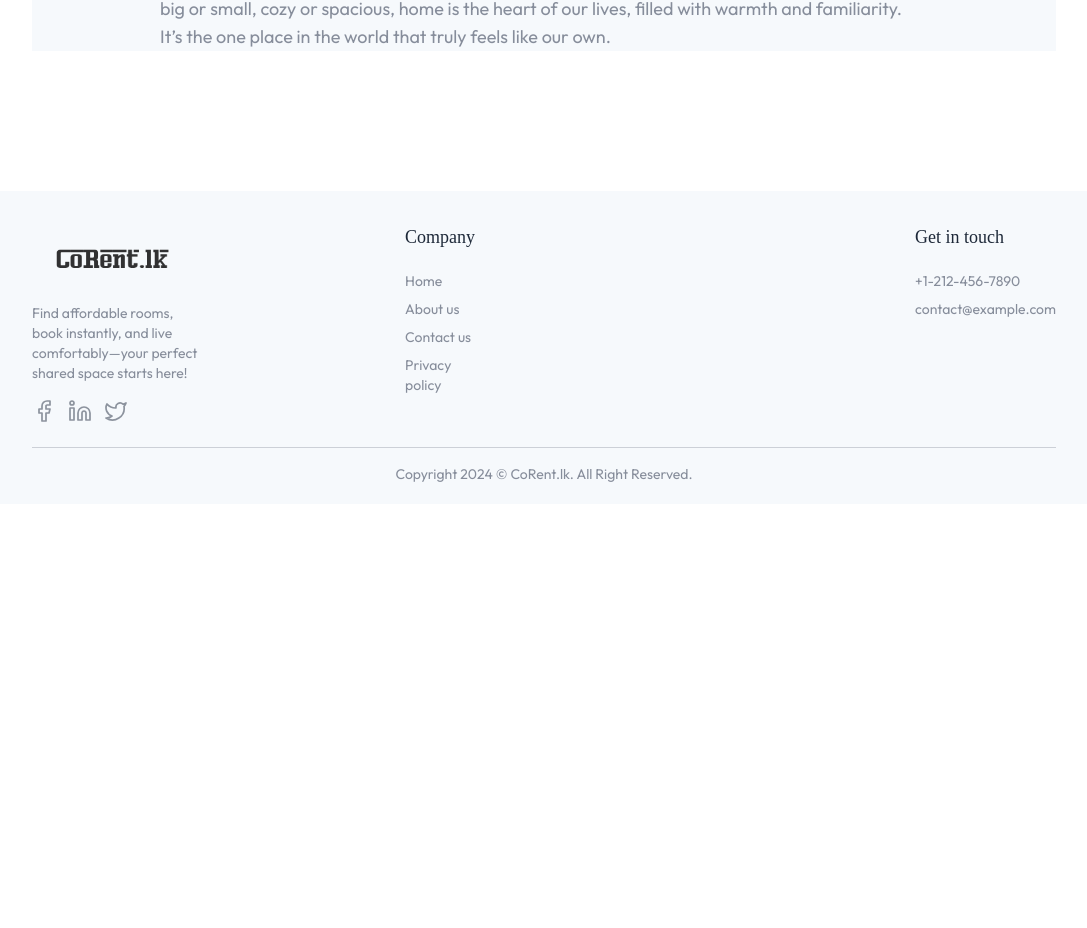
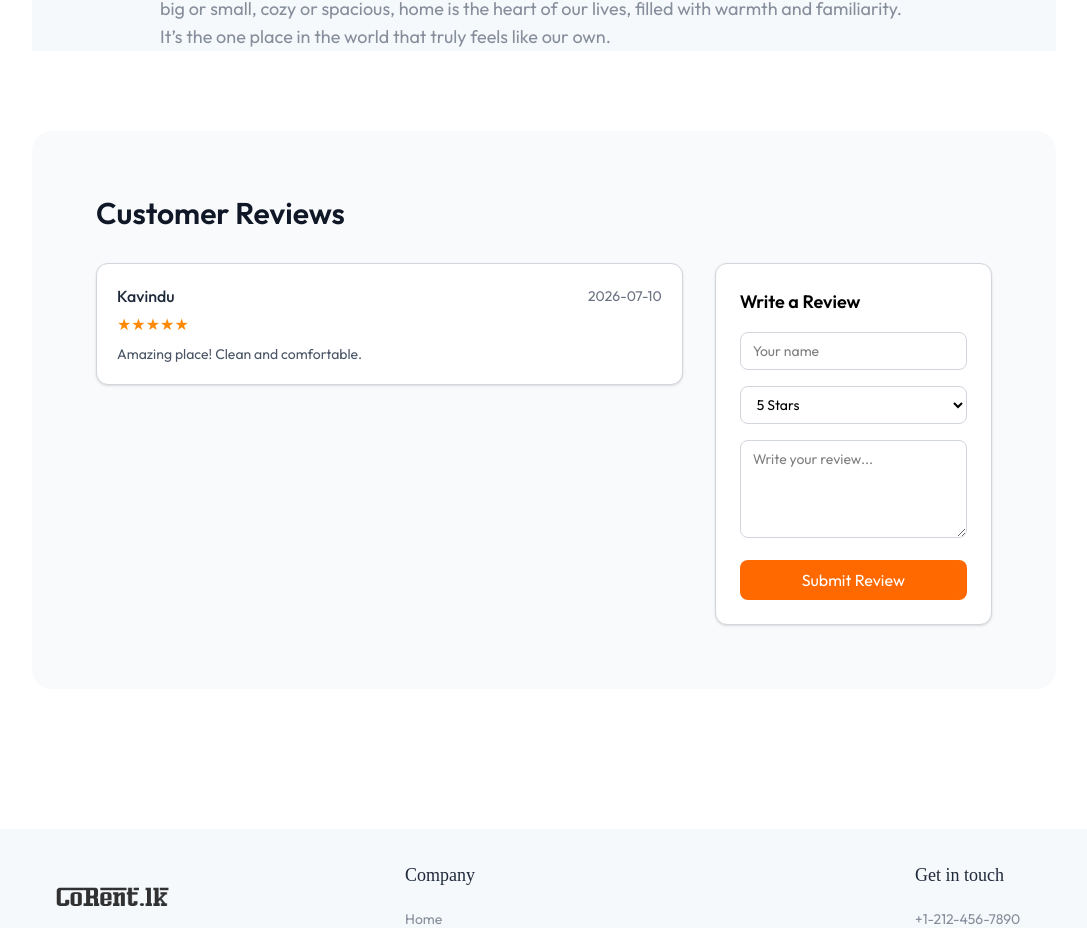
Before and after one commit to Kivindu02/smart-rental-platform, a React (Vite) app in the folder frontend/: page /rooms/64f7d2e91a2b4a37c01e9f44 in a window 1280 px wide. Shown: the part 911-1839 px from the top of the page, without its empty margins (96-1183 px from the left). Before the commit the page ends 1415 px from the top, so only its background shows below. Built offline with nearby package versions, Linux system fonts and the light colour scheme; a web font is replaced by a local one.

Commit message:
implement reviews component in space details page

```diff
--- /dev/null
+++ b/frontend/src/components/Reviews/Reviews.jsx
@@ -0,0 +1,130 @@
+import { useState } from "react";
+
+const Reviews = () => {
+  const [reviews, setReviews] = useState([
+    {
+      id: 1,
+      name: "Kavindu",
+      rating: 5,
+      comment: "Amazing place! Clean and comfortable.",
+      date: "2026-07-10",
+    },
+  ]);
+
+  const [form, setForm] = useState({
+    name: "",
+    rating: 5,
+    comment: "",
+  });
+
+  // Handle input change
+  const handleChange = (e) => {
+    setForm({ ...form, [e.target.name]: e.target.value });
+  };
+
+  // Submit review
+  const handleSubmit = (e) => {
+    e.preventDefault();
+
+    const newReview = {
+      id: Date.now(),
+      ...form,
+      date: new Date().toISOString().split("T")[0],
+    };
+
+    setReviews([newReview, ...reviews]);
+
+    setForm({ name: "", rating: 5, comment: "" });
+  };
+
+  return (
+    <div className="py-16 px-6 md:px-16 bg-gray-50 rounded-[20px]">
+
+      {/* Title */}
+      <h2 className="text-3xl font-semibold text-gray-900 mb-8">
+        Customer Reviews
+      </h2>
+
+      <div className="grid md:grid-cols-3 gap-8">
+
+        {/* 🔹 Review List */}
+        <div className="md:col-span-2 space-y-6">
+          {reviews.map((r) => (
+            <div key={r.id} className="bg-white p-5 rounded-xl shadow-sm border border-gray-300">
+
+              {/* Header */}
+              <div className="flex justify-between items-center">
+                <p className="font-medium text-gray-800">{r.name}</p>
+                <p className="text-sm text-gray-500">{r.date}</p>
+              </div>
+
+              {/* Rating */}
+              <div className="text-orange-400 mt-1">
+                {"★".repeat(r.rating)}
+                {"☆".repeat(5 - r.rating)}
+              </div>
+
+              {/* Comment */}
+              <p className="text-gray-600 mt-2 text-sm">{r.comment}</p>
+            </div>
+          ))}
+        </div>
+
+        {/* 🔹 Review Form */}
+        <div className="bg-white p-6 rounded-xl shadow-sm border border-gray-300 h-fit">
+
+          <h3 className="text-lg font-semibold mb-4">Write a Review</h3>
+
+          <form onSubmit={handleSubmit} className="space-y-4">
+
+            {/* Name */}
+            <input
+              type="text"
+              name="name"
+              placeholder="Your name"
+              value={form.name}
+              onChange={handleChange}
+              className="w-full border border-gray-300 rounded-lg px-3 py-2 text-sm outline-none focus:ring-2 focus:ring-orange-400"
+              required
+            />
+
+            {/* Rating */}
+            <select
+              name="rating"
+              value={form.rating}
+              onChange={handleChange}
+              className="w-full border border-gray-300 rounded-lg px-3 py-2 text-sm"
+            >
+              {[5,4,3,2,1].map((r) => (
+                <option key={r} value={r}>{r} Stars</option>
+              ))}
+            </select>
+
+            {/* Comment */}
+            <textarea
+              name="comment"
+              placeholder="Write your review..."
+              value={form.comment}
+              onChange={handleChange}
+              className="w-full border border-gray-300 rounded-lg px-3 py-2 text-sm"
+              rows="4"
+              required
+            />
+
+            {/* Submit */}
+            <button
+              type="submit"
+              className="w-full bg-orange-500 text-white py-2 rounded-lg hover:bg-orange-600 transition"
+            >
+              Submit Review
+            </button>
+
+          </form>
+        </div>
+
+      </div>
+    </div>
+  );
+};
+
+export default Reviews;
--- a/frontend/src/pages/SpaceDetails/SpaceDetails.jsx
+++ b/frontend/src/pages/SpaceDetails/SpaceDetails.jsx
@@ -2,6 +2,7 @@ import { useEffect, useState } from 'react'
 import { useParams } from 'react-router-dom'
 import { place_Dummy_list, userDummyData, assets } from '../../assets/assets'
 import StarRating from '../../components/StarRating/StarRating'
+import Reviews from '../../components/Reviews/Reviews'
 
 const SpaceDetails = () => {
   const {id} = useParams()
@@ -84,6 +85,10 @@ const SpaceDetails = () => {
 
       </div>
 
+      <div className='mt-20'>
+        <Reviews />
+      </div>
+
     </div>
 
   )
```
